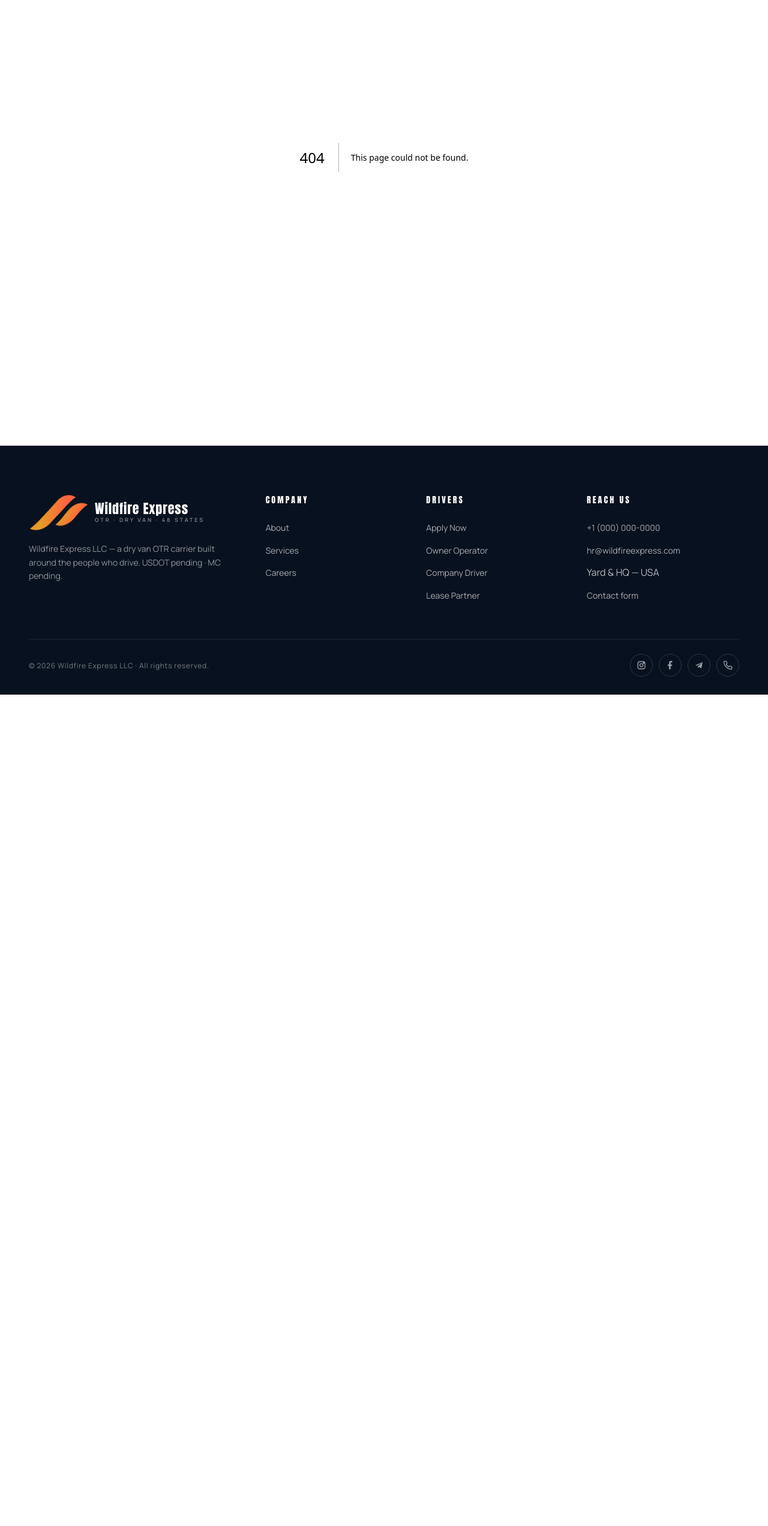
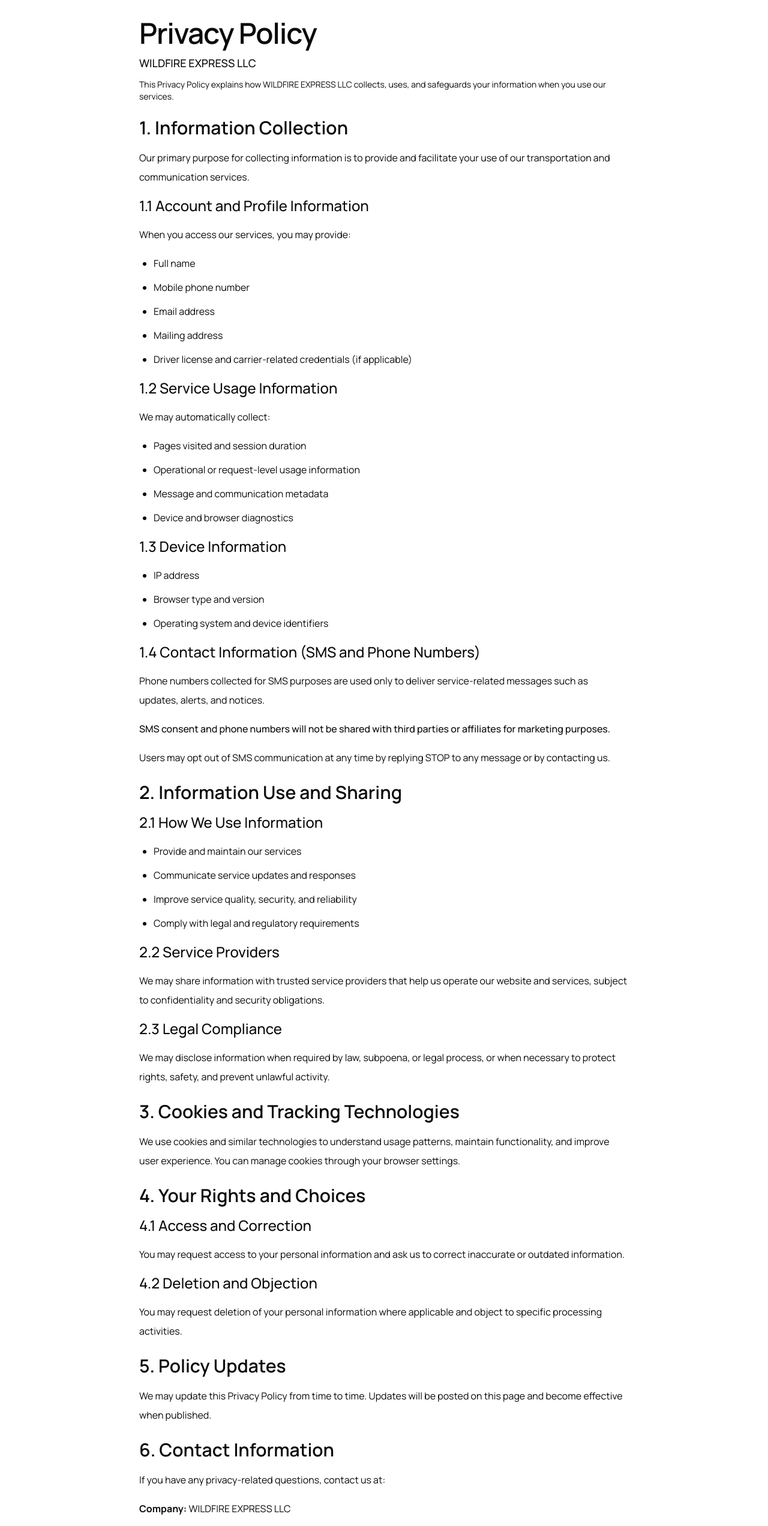
Before and after one commit to drenixbusiness/wildfire-express, a Next.js app: page /privacy-policy in a window 1280 px wide. Before the commit this address had no page. Shown: the part 234-2778 px from the top of the page at 60% size. Before the commit the page ends 1392 px from the top, so only its background shows below. Built offline with nearby package versions, Linux system fonts and the light colour scheme.

Commit message:
privacy policy

```diff
--- /dev/null
+++ b/src/app/privacy-policy/page.tsx
@@ -0,0 +1,128 @@
+import React from 'react'
+
+const PrivacyPolicy = () => {
+    return (
+        <main className="bg-near-black text-foreground min-h-screen pt-28 sm:pt-32 pb-16 px-4 sm:px-8 lg:px-12">
+            <article className="max-w-4xl mx-auto bg-primary p-6 sm:p-8 lg:p-10 space-y-6">
+                <header className="space-y-3">
+                    <h1 className="text-4xl sm:text-5xl font-semibold tracking-tight">
+                        Privacy Policy
+                    </h1>
+                    <p className="text-base sm:text-lg font-medium text-orange">
+                        WILDFIRE EXPRESS LLC
+                    </p>
+                    <p className="text-sm">
+                        This Privacy Policy explains how WILDFIRE EXPRESS LLC collects, uses, and safeguards your information when you use our services.
+                    </p>
+                </header>
+
+                <section className="space-y-4">
+                    <h2 className="text-3xl font-semibold">1. Information Collection</h2>
+                    <p className="leading-8">
+                        Our primary purpose for collecting information is to provide and facilitate your use of our transportation and communication services.
+                    </p>
+
+                    <h3 className="text-2xl font-medium">1.1 Account and Profile Information</h3>
+                    <p className="leading-8">When you access our services, you may provide:</p>
+                    <ul className="list-disc pl-6 space-y-2 leading-8">
+                        <li>Full name</li>
+                        <li>Mobile phone number</li>
+                        <li>Email address</li>
+                        <li>Mailing address</li>
+                        <li>Driver license and carrier-related credentials (if applicable)</li>
+                    </ul>
+
+                    <h3 className="text-2xl font-medium">1.2 Service Usage Information</h3>
+                    <p className="leading-8">We may automatically collect:</p>
+                    <ul className="list-disc pl-6 space-y-2 leading-8">
+                        <li>Pages visited and session duration</li>
+                        <li>Operational or request-level usage information</li>
+                        <li>Message and communication metadata</li>
+                        <li>Device and browser diagnostics</li>
+                    </ul>
+
+                    <h3 className="text-2xl font-medium">1.3 Device Information</h3>
+                    <ul className="list-disc pl-6 space-y-2 leading-8">
+                        <li>IP address</li>
+                        <li>Browser type and version</li>
+                        <li>Operating system and device identifiers</li>
+                    </ul>
+
+                    <h3 className="text-2xl font-medium">1.4 Contact Information (SMS and Phone Numbers)</h3>
+                    <p className="leading-8">
+                        Phone numbers collected for SMS purposes are used only to deliver service-related messages such as updates, alerts, and notices.
+                    </p>
+                    <p className="leading-8 font-medium">
+                        SMS consent and phone numbers will not be shared with third parties or affiliates for marketing purposes.
+                    </p>
+                    <p className="leading-8">
+                        Users may opt out of SMS communication at any time by replying STOP to any message or by contacting us.
+                    </p>
+                </section>
+
+                <section className="space-y-4">
+                    <h2 className="text-3xl font-semibold">2. Information Use and Sharing</h2>
+                    <h3 className="text-2xl font-medium">2.1 How We Use Information</h3>
+                    <ul className="list-disc pl-6 space-y-2 leading-8">
+                        <li>Provide and maintain our services</li>
+                        <li>Communicate service updates and responses</li>
+                        <li>Improve service quality, security, and reliability</li>
+                        <li>Comply with legal and regulatory requirements</li>
+                    </ul>
+
+                    <h3 className="text-2xl font-medium">2.2 Service Providers</h3>
+                    <p className="leading-8">
+                        We may share information with trusted service providers that help us operate our website and services, subject to confidentiality and security obligations.
+                    </p>
+
+                    <h3 className="text-2xl font-medium">2.3 Legal Compliance</h3>
+                    <p className="leading-8">
+                        We may disclose information when required by law, subpoena, or legal process, or when necessary to protect rights, safety, and prevent unlawful activity.
+                    </p>
+                </section>
+
+                <section className="space-y-4">
+                    <h2 className="text-3xl font-semibold">3. Cookies and Tracking Technologies</h2>
+                    <p className="leading-8">
+                        We use cookies and similar technologies to understand usage patterns, maintain functionality, and improve user experience. You can manage cookies through your browser settings.
+                    </p>
+                </section>
+
+                <section className="space-y-4">
+                    <h2 className="text-3xl font-semibold">4. Your Rights and Choices</h2>
+                    <h3 className="text-2xl font-medium">4.1 Access and Correction</h3>
+                    <p className="leading-8">
+                        You may request access to your personal information and ask us to correct inaccurate or outdated information.
+                    </p>
+                    <h3 className="text-2xl font-medium">4.2 Deletion and Objection</h3>
+                    <p className="leading-8">
+                        You may request deletion of your personal information where applicable and object to specific processing activities.
+                    </p>
+                </section>
+
+                <section className="space-y-4">
+                    <h2 className="text-3xl font-semibold">5. Policy Updates</h2>
+                    <p className="leading-8">
+                        We may update this Privacy Policy from time to time. Updates will be posted on this page and become effective when published.
+                    </p>
+                </section>
+
+                <section className="space-y-4">
+                    <h2 className="text-3xl font-semibold">6. Contact Information</h2>
+                    <p className="leading-8">
+                        If you have any privacy-related questions, contact us at:
+                    </p>
+                    <ul className="space-y-2 leading-8">
+                        <li><strong>Company:</strong> WILDFIRE EXPRESS LLC</li>
+                        <li><strong>Email:</strong> [EMAIL_ADDRESS]</li>
+                        <li><strong>Phone:</strong> +1 (615) 578-1333</li>
+                        <li><strong>Address:</strong> 250 Clifton Ave, Mount Juliet, TN</li>
+                        <li><strong>Website:</strong> https://wildfireexpress.co/</li>
+                    </ul>
+                </section>
+            </article>
+        </main>
+    )
+}
+
+export default PrivacyPolicy
--- a/src/components/Footer/Footer.tsx
+++ b/src/components/Footer/Footer.tsx
@@ -69,6 +69,9 @@
               <li>
                 <Link href="/careers">Careers</Link>
               </li>
+              <li>
+                <Link href="/privacy-policy">Privacy Policy</Link>
+              </li>
             </ul>
           </div>
 
```
